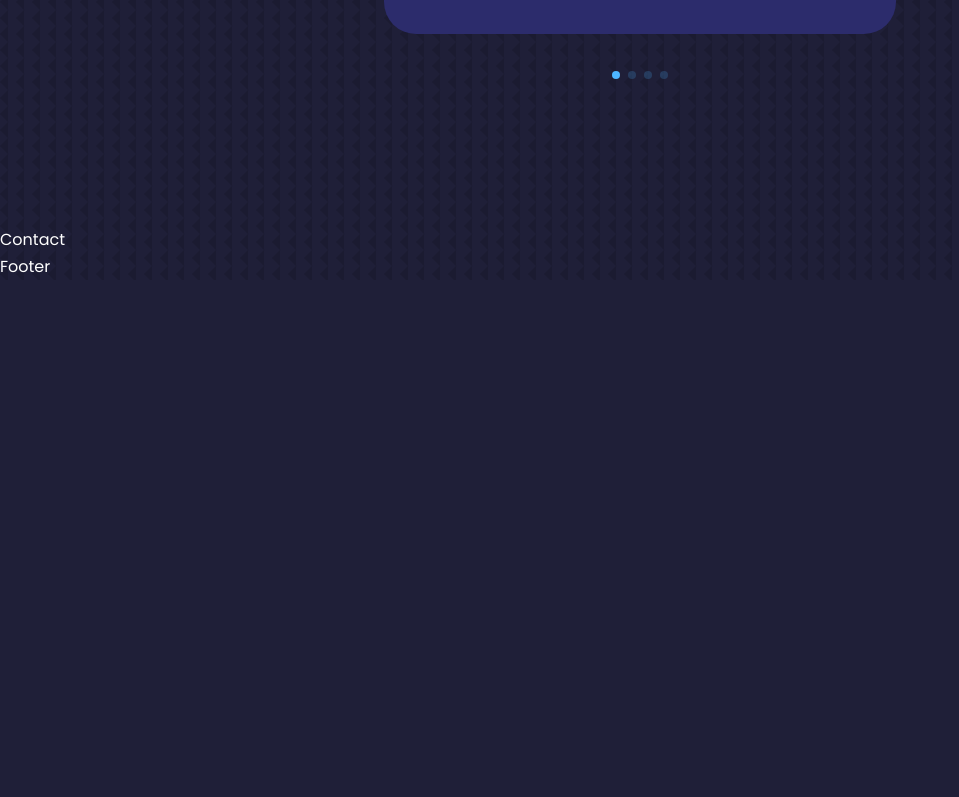
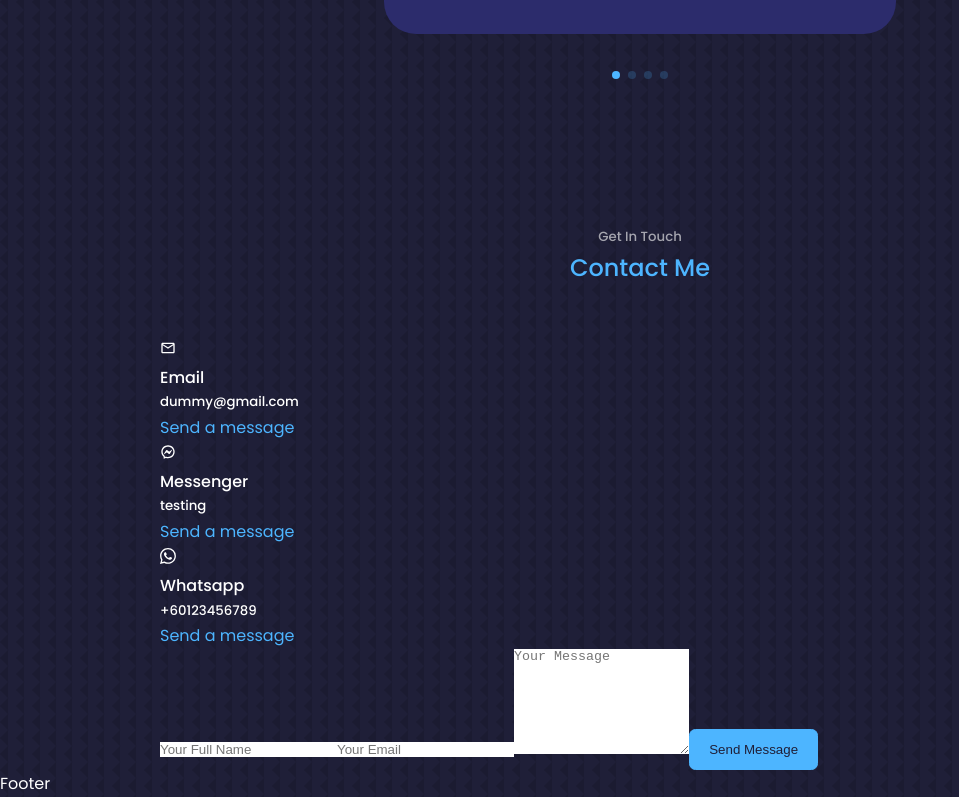
Before and after one commit to jasonkartz7/Wedding-App, a React (Create React App) app: page / in a window 1280 px wide. Shown: the part 4470-5267 px from the top of the page, without its empty margins (0-959 px from the left). Before the commit the page ends 4750 px from the top, so only its background shows below. Built offline with nearby package versions, Linux system fonts and the light colour scheme.

Commit message:
contact jsx

```diff
--- a/src/components/contact/Contact.jsx
+++ b/src/components/contact/Contact.jsx
@@ -1,9 +1,44 @@
 import React from 'react'
 import '../contact/contact.css'
+import {MdOutlineEmail} from 'react-icons/md'
+import {RiMessengerLine} from 'react-icons/ri'
+import {BsWhatsapp} from 'react-icons/bs'
 
 const Contact = () => {
   return (
-    <section id='contact'>Contact</section>
+    <section id='contact'>
+      <h5>Get In Touch</h5>
+      <h2>Contact Me</h2>
+
+      <div className="container contact_container">
+        <div className="contact_options">
+          <article className="contact_option">
+            <MdOutlineEmail />
+            <h4>Email</h4>
+            <h5>dummy@gmail.com</h5>
+            <a href="mailto:dummy@gmail.com" target= "_blank">Send a message</a>
+          </article>
+          <article className="contact_option">
+            <RiMessengerLine />
+            <h4>Messenger</h4>
+            <h5>testing</h5>
+            <a href="https://m.me/jasonkartz" target= "_blank">Send a message</a>
+          </article>
+          <article className="contact_option">
+            <BsWhatsapp />
+            <h4>Whatsapp</h4>
+            <h5>+60123456789</h5>
+            <a href="https://api.WhatsApp.com/send?phone=6587520417" target= "_blank">Send a message</a>
+          </article>
+        </div>
+        <form action="">
+          <input type="text" name='name' placeholder='Your Full Name' required />
+          <input type="rmail" name='email' placeholder='Your Email' required />
+          <textarea type="message" rows="7" placeholder='Your Message' required></textarea>
+          <button type="submit" className='btn btn-primary'>Send Message</button>
+        </form>
+      </div>
+    </section>
   )
 }
 
```
